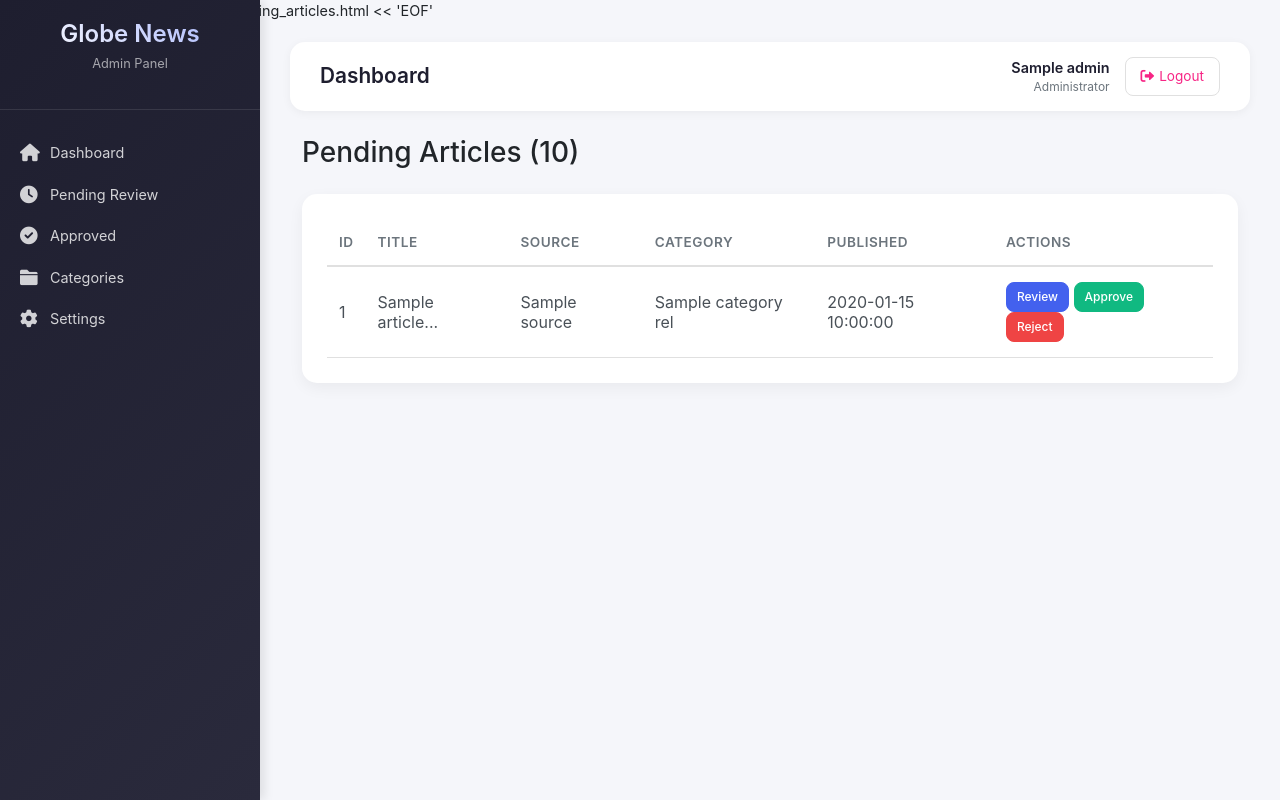
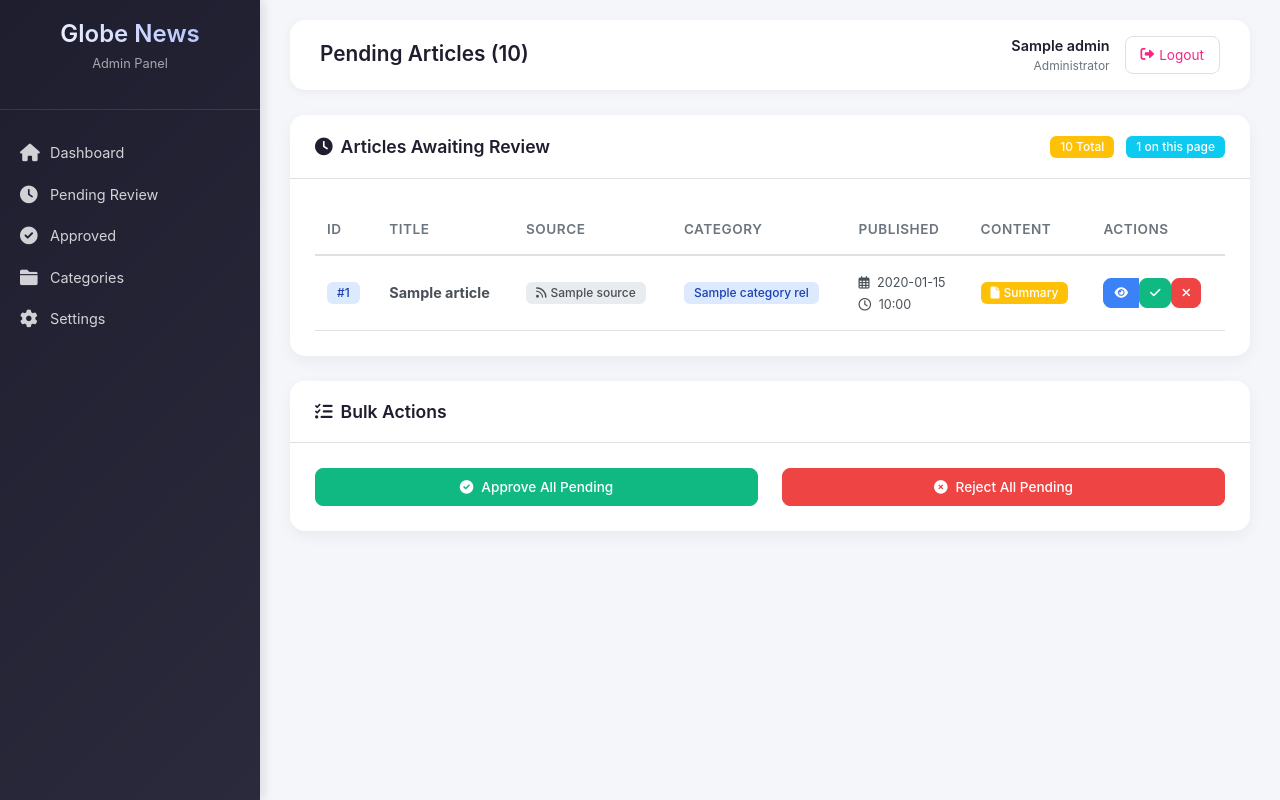
Before and after one commit to 2004-maste/globe-news-backend, a FastAPI app: template app/templates/admin/pending_articles.html in a window 1280 px wide. Run offline with FastAPI, Linux system fonts and the light colour scheme; the template is opened without the code that fills it: most values are stand-ins (such as "Sample title", 1, 10 or a date in 2020).

Commit message:
Update pending_articles.html

```diff
--- a/app/templates/admin/pending_articles.html
+++ b/app/templates/admin/pending_articles.html
@@ -1,12 +1,18 @@
-cat > /app/app/templates/admin/pending_articles.html << 'EOF'
-{% extends "admin/base_admin.html" %}
-{% block title %}Pending Articles - Globe News Admin{% endblock %}
+{% extends "base_admin.html" %}
+{% block title %}Pending Articles{% endblock %}
+{% block page_title %}Pending Articles ({{ total }}){% endblock %}
+
 {% block content %}
-<div class="container-fluid">
-    <h1 class="h3 mb-4">Pending Articles ({{ total }})</h1>
-
 <div class="card">
+    <div class="card-header">
+        <h5><i class="fas fa-clock me-2"></i>Articles Awaiting Review</h5>
+        <div>
+            <span class="badge bg-warning me-2">{{ total }} Total</span>
+            <span class="badge bg-info">{{ articles|length }} on this page</span>
+        </div>
+    </div>
     <div class="card-body">
+        {% if articles %}
         <div class="table-responsive">
             <table class="table table-hover">
                 <thead>
@@ -16,25 +22,73 @@ cat > /app/app/templates/admin/pending_articles.html << 'EOF'
                         <th>Source</th>
                         <th>Category</th>
                         <th>Published</th>
+                        <th>Content</th>
                         <th>Actions</th>
                     </tr>
                 </thead>
                 <tbody>
                     {% for article in articles %}
                     <tr>
-                            <td>{{ article.id }}</td>
-                            <td>{{ article.title[:50] }}...</td>
-                            <td>{{ article.source }}</td>
-                            <td>{{ article.category_rel.name if article.category_rel else 'Uncategorized' }}</td>
-                            <td>{{ article.published_at }}</td>
+                        <td><span class="badge badge-info">#{{ article.id }}</span></td>
                         <td>
-                                <a href="/admin/articles/{{ article.id }}/review" class="btn btn-sm btn-primary">Review</a>
-                                <form method="post" action="/admin/articles/{{ article.id }}/approve" style="display:inline;">
-                                    <button type="submit" class="btn btn-sm btn-success">Approve</button>
+                            <strong>{{ article.title[:60] }}{% if article.title|length > 60 %}...{% endif %}</strong>
+                            {% if article.is_breaking %}
+                            <span class="badge bg-danger ms-2">BREAKING</span>
+                            {% endif %}
+                        </td>
+                        <td>
+                            <span class="badge" style="background: #e9ecef; color: #495057;">
+                                <i class="fas fa-rss me-1"></i>{{ article.source or 'Unknown' }}
+                            </span>
+                        </td>
+                        <td>
+                            <span class="badge" style="background: #dbeafe; color: #1e40af;">
+                                {{ article.category_rel.name if article.category_rel else 'Uncategorized' }}
+                            </span>
+                        </td>
+                        <td>
+                            <small>
+                                <i class="far fa-calendar-alt me-1"></i>
+                                {{ article.published_at[:10] if article.published_at else 'N/A' }}
+                                <br>
+                                <i class="far fa-clock me-1"></i>
+                                {{ article.published_at[11:16] if article.published_at else '' }}
+                            </small>
+                        </td>
+                        <td>
+                            {% if article.full_content %}
+                            <span class="badge bg-success" title="Full content available">
+                                <i class="fas fa-file-alt me-1"></i>Full
+                            </span>
+                            {% else %}
+                            <span class="badge bg-warning" title="Only summary available">
+                                <i class="fas fa-file me-1"></i>Summary
+                            </span>
+                            {% endif %}
+                        </td>
+                        <td>
+                            <div class="btn-group" role="group">
+                                <a href="/admin/articles/{{ article.id }}/review"
+                                   class="btn btn-sm btn-info"
+                                   title="Review Article"
+                                   data-bs-toggle="tooltip">
+                                    <i class="fas fa-eye"></i>
+                                </a>
+                                <form method="post" action="/admin/articles/{{ article.id }}/approve"
+                                      style="display: inline;"
+                                      onsubmit="return confirm('Approve this article? It will appear on the public site.')">
+                                    <button type="submit" class="btn btn-sm btn-success" title="Approve">
+                                        <i class="fas fa-check"></i>
+                                    </button>
                                 </form>
-                                <form method="post" action="/admin/articles/{{ article.id }}/reject" style="display:inline;">
-                                    <button type="submit" class="btn btn-sm btn-danger">Reject</button>
+                                <form method="post" action="/admin/articles/{{ article.id }}/reject"
+                                      style="display: inline;"
+                                      onsubmit="return confirm('Reject this article? It will be hidden.')">
+                                    <button type="submit" class="btn btn-sm btn-danger" title="Reject">
+                                        <i class="fas fa-times"></i>
+                                    </button>
                                 </form>
+                            </div>
                         </td>
                     </tr>
                     {% endfor %}
@@ -44,18 +98,86 @@ cat > /app/app/templates/admin/pending_articles.html << 'EOF'
 
         <!-- Pagination -->
         {% if total_pages > 1 %}
-            <nav>
-                <ul class="pagination">
+        <nav aria-label="Page navigation" class="mt-4">
+            <ul class="pagination justify-content-center">
+                {% if page > 1 %}
+                <li class="page-item">
+                    <a class="page-link" href="/admin/articles/pending?page={{ page-1 }}" aria-label="Previous">
+                        <span aria-hidden="true">&laquo;</span>
+                    </a>
+                </li>
+                {% endif %}
+
                 {% for p in range(1, total_pages + 1) %}
+                    {% if p >= page-2 and p <= page+2 %}
                     <li class="page-item {% if p == page %}active{% endif %}">
                         <a class="page-link" href="/admin/articles/pending?page={{ p }}">{{ p }}</a>
                     </li>
+                    {% endif %}
                 {% endfor %}
+
+                {% if page < total_pages %}
+                <li class="page-item">
+                    <a class="page-link" href="/admin/articles/pending?page={{ page+1 }}" aria-label="Next">
+                        <span aria-hidden="true">&raquo;</span>
+                    </a>
+                </li>
+                {% endif %}
             </ul>
         </nav>
         {% endif %}
+
+        {% else %}
+        <div class="text-center py-5">
+            <div class="mb-4">
+                <i class="fas fa-check-circle fa-5x" style="color: #10b981;"></i>
+            </div>
+            <h4>No Pending Articles</h4>
+            <p class="text-muted">All articles have been reviewed. Great job!</p>
+            <a href="/admin/dashboard" class="btn btn-primary mt-3">
+                <i class="fas fa-home me-2"></i>Back to Dashboard
+            </a>
+        </div>
+        {% endif %}
+    </div>
+</div>
+
+<!-- Bulk Actions -->
+{% if articles %}
+<div class="card mt-4">
+    <div class="card-header">
+        <h5><i class="fas fa-tasks me-2"></i>Bulk Actions</h5>
+    </div>
+    <div class="card-body">
+        <div class="row">
+            <div class="col-md-6">
+                <form method="post" action="/admin/articles/bulk-approve"
+                      onsubmit="return confirm('Approve all pending articles?')">
+                    <button type="submit" class="btn btn-success w-100">
+                        <i class="fas fa-check-circle me-2"></i>Approve All Pending
+                    </button>
+                </form>
+            </div>
+            <div class="col-md-6">
+                <form method="post" action="/admin/articles/bulk-reject"
+                      onsubmit="return confirm('Reject all pending articles?')">
+                    <button type="submit" class="btn btn-danger w-100">
+                        <i class="fas fa-times-circle me-2"></i>Reject All Pending
+                    </button>
+                </form>
             </div>
         </div>
     </div>
+</div>
+{% endif %}
 {% endblock %}
-EOF
+
+{% block scripts %}
+<script>
+    // Initialize tooltips
+    var tooltipTriggerList = [].slice.call(document.querySelectorAll('[data-bs-toggle="tooltip"]'))
+    var tooltipList = tooltipTriggerList.map(function (tooltipTriggerEl) {
+        return new bootstrap.Tooltip(tooltipTriggerEl)
+    });
+</script>
+{% endblock %}
```
Lines whose indentation alone changed are shown as unchanged.
